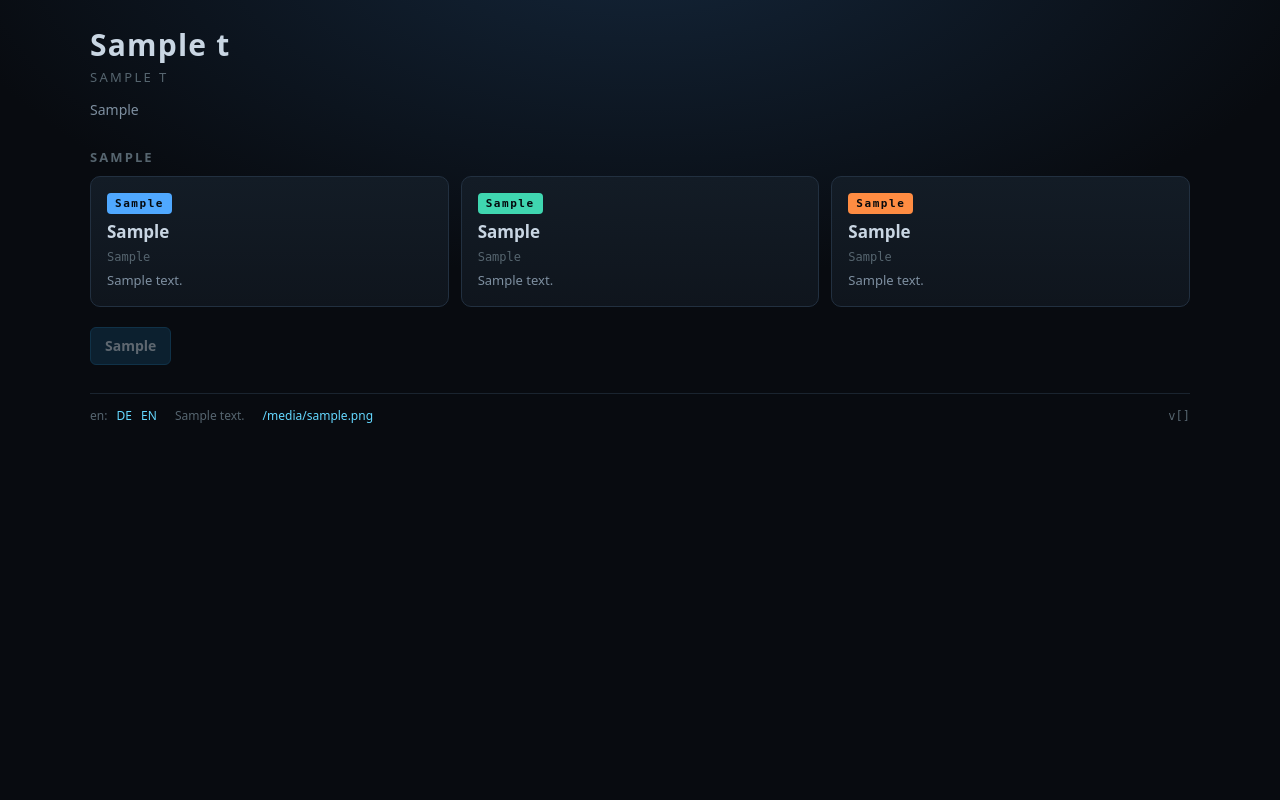
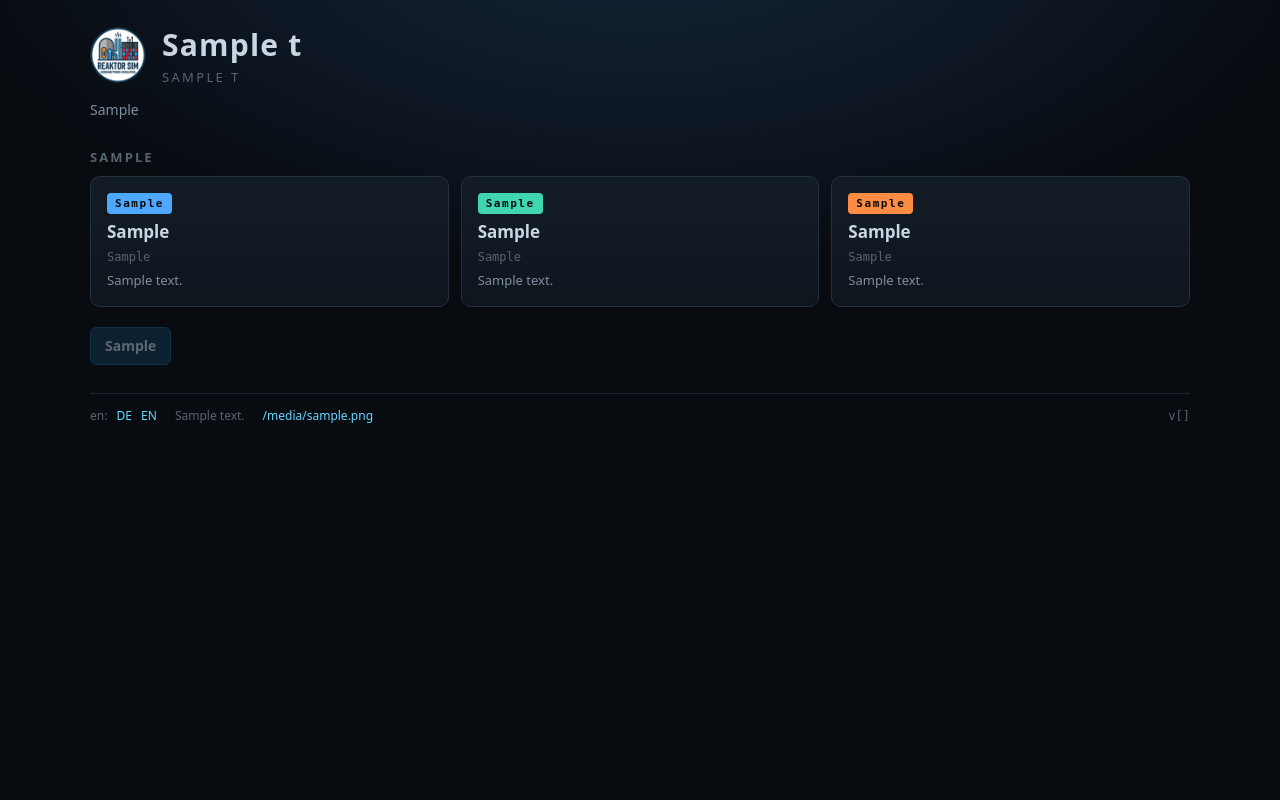
Before and after one commit to LuckyTriple7/Dockergames, a Python web app: template templates/index.html in a window 1280 px wide. Run offline with Jinja, Linux system fonts and the light colour scheme; the template is opened without the code that fills it: most values are stand-ins (such as "Sample title", 1, 10 or a date in 2020).

Commit message:
feat(reactorsim): Logo, Favicon, Web-Manifest (0.0.21)
Bisher komplett unbebrandet -- kein Favicon, kein Icon irgendwo.
Assets aus static/img/ (Favicon ICO+PNG, Apple-Touch-Icon,
Icon-Badge 192/512, og-image, Logo) eingebunden:

- Favicon + Apple-Touch-Icon in index.html
- Icon-Badge auf dem Startbildschirm neben dem Titel
- static/manifest.json fuer "Zum Startbildschirm hinzufuegen"
- README bekommt das Logo oben

login.html bekommt bewusst KEIN Favicon: der Kommentar dort sagt
ausdruecklich, die Anmeldeseite darf keine Datei nachladen, die
hinter derselben Anmeldung liegt (/s/<ver>/... braucht eine Sitzung).
og-image.png liegt bereit, aber ungenutzt -- taugt fuer GitHubs
Social-Preview-Einstellung, nicht fuer og:-Meta-Tags hinter Login.

Co-Authored-By: Claude Sonnet 5 <noreply@anthropic.com>

```diff
--- a/static/css/base.css
+++ b/static/css/base.css
@@ -126,6 +126,8 @@ button {
 }
 .rs-start-inner { max-width: 1100px; margin: 0 auto; }
 
+.rs-start-brand { display: flex; align-items: center; gap: 16px; }
+.rs-start-logo { width: 56px; height: 56px; flex: none; border-radius: 50%; }
 .rs-start-title {
   font-size: 30px;
   letter-spacing: .04em;
--- a/templates/index.html
+++ b/templates/index.html
@@ -6,6 +6,10 @@
 <meta name="color-scheme" content="dark">
 <meta name="theme-color" content="#0a0e13">
 <title>{{ t.app_title }} — {{ t.app_subtitle }}</title>
+<link rel="icon" type="image/png" sizes="32x32" href="/s/{{ app_version }}/img/favicon-32.png">
+<link rel="icon" href="/s/{{ app_version }}/img/favicon.ico">
+<link rel="apple-touch-icon" href="/s/{{ app_version }}/img/apple-touch-icon.png">
+<link rel="manifest" href="/s/{{ app_version }}/manifest.json">
 <link rel="stylesheet" href="/s/{{ app_version }}/css/base.css">
 <link rel="stylesheet" href="/s/{{ app_version }}/css/layout.css">
 <link rel="stylesheet" href="/s/{{ app_version }}/css/panels.css">
@@ -18,7 +22,10 @@
 <!-- ── Startbildschirm ──────────────────────────────────────────────────── -->
 <div class="rs-start" id="rs-start">
   <div class="rs-start-inner">
-    <h1 class="rs-start-title">{{ t.app_title }}<span>{{ t.app_subtitle }}</span></h1>
+    <div class="rs-start-brand">
+      <img class="rs-start-logo" src="/s/{{ app_version }}/img/icon.png" alt="" width="56" height="56">
+      <h1 class="rs-start-title">{{ t.app_title }}<span>{{ t.app_subtitle }}</span></h1>
+    </div>
     <p class="rs-start-intro">{{ t.start_intro }}</p>
 
     <h2 class="rs-start-headline">{{ t.start_headline }}</h2>
```
Also changed, not shown: CHANGELOG.md, README.md, static/img/apple-touch-icon.png (added), static/img/favicon-32.png (added), static/img/favicon.ico (added), static/img/icon-192.png (added), static/img/icon-512.png (added), static/img/icon.png (added), static/img/logo.png (added), static/img/og-image.png (added), static/manifest.json (added), 1 other file.
